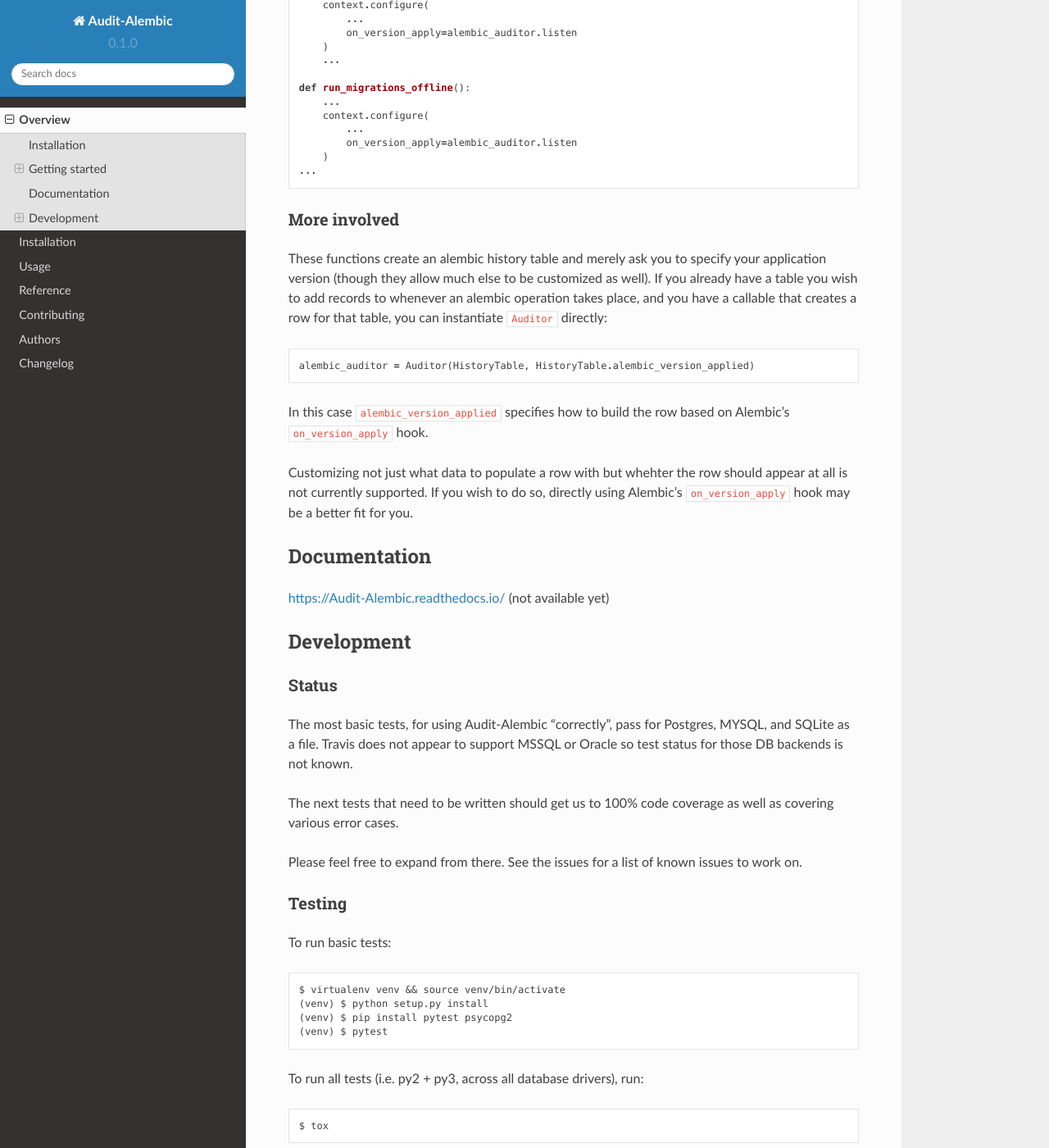
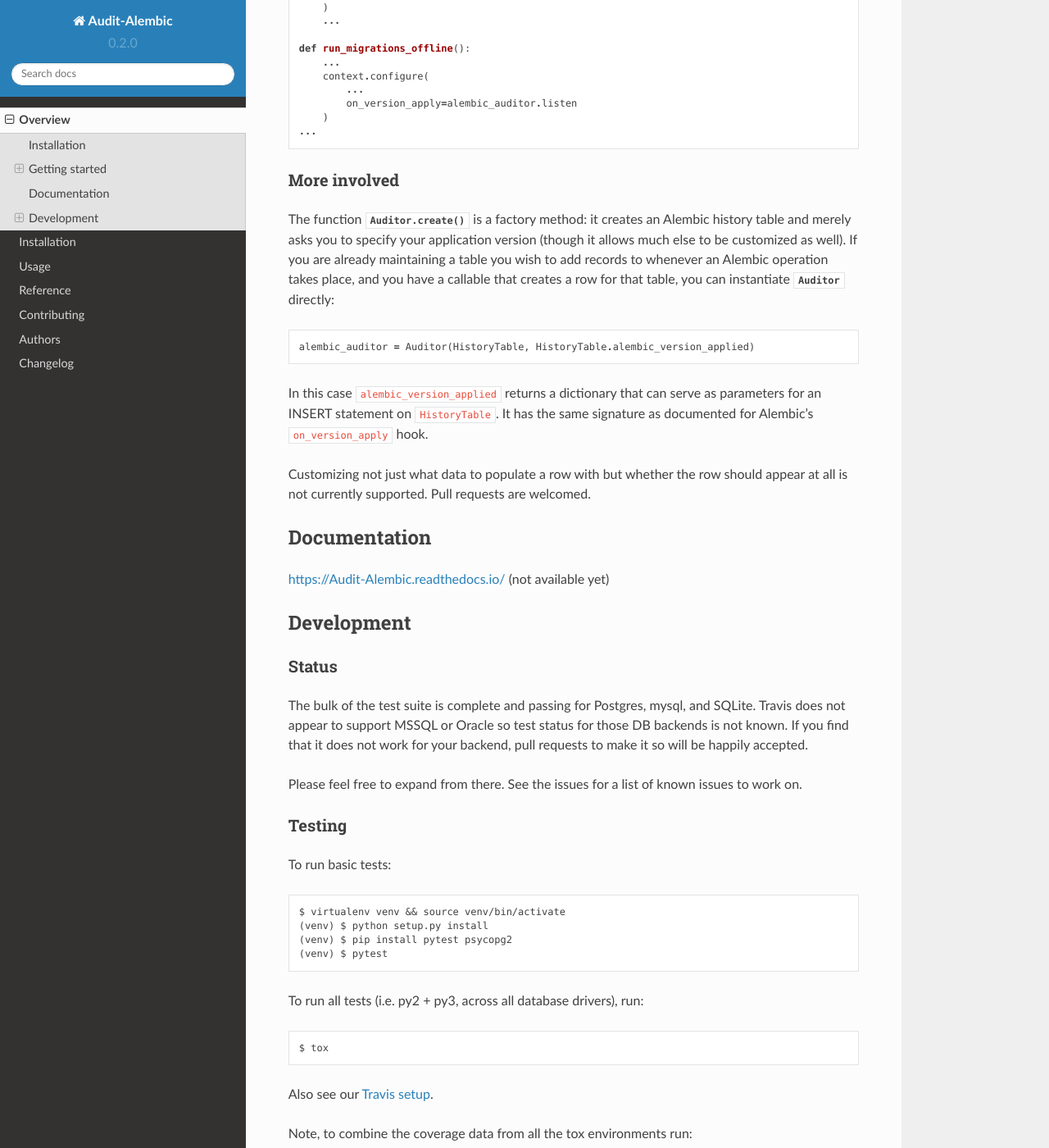
Before and after one commit to jpassaro/Audit-Alembic, a Sphinx documentation site: the page built from docs/readme.rst, in a window 1280 px wide and 1400 px high, scrolled down 1088 px. Shown: the whole window at 82% size. Built offline with Sphinx 7.4.7 and the Read the Docs theme 2.0.0, drawn with Linux system fonts in a browser that asks for light colours.

Commit message:
update docs

```diff
--- a/README.rst
+++ b/README.rst
@@ -24,14 +22,6 @@
     :alt: Travis-CI Build Status
     :target: https://travis-ci.org/jpassaro/Audit-Alembic
 
-.. |appveyor| image:: https://ci.appveyor.com/api/projects/status/github/jpassaro/Audit-Alembic?branch=master&svg=true
-    :alt: AppVeyor Build Status
-    :target: https://ci.appveyor.com/project/jpassaro/Audit-Alembic
-
-.. |requires| image:: https://requires.io/github/jpassaro/Audit-Alembic/requirements.svg?branch=master
-    :alt: Requirements Status
-    :target: https://requires.io/github/jpassaro/Audit-Alembic/requirements/?branch=master
-
 .. |codecov| image:: https://codecov.io/github/jpassaro/Audit-Alembic/coverage.svg?branch=master
     :alt: Coverage Status
     :target: https://codecov.io/github/jpassaro/Audit-Alembic
@@ -110,21 +96,21 @@
 More involved
 -------------
 
-These functions create an alembic history table and merely ask
-you to specify your application version (though they allow much
-else to be customized as well). If you already have a table you
-wish to add records to whenever an alembic operation takes place,
-and you have a callable that creates a row for that table,
-you can instantiate ``Auditor`` directly::
+The function :meth:`.Auditor.create` is a factory method: it creates an Alembic
+history table and merely asks you to specify your application version (though
+it allows much else to be customized as well). If you are already maintaining
+a table you wish to add records to whenever an Alembic operation takes place,
+and you have a callable that creates a row for that table, you can instantiate
+:class:`.Auditor` directly::
 
     alembic_auditor = Auditor(HistoryTable, HistoryTable.alembic_version_applied)
 
-In this case ``alembic_version_applied`` specifies how to build the row
-based on Alembic's ``on_version_apply`` hook.
+In this case ``alembic_version_applied`` returns a dictionary that can serve
+as parameters for an INSERT statement on ``HistoryTable``. It has the same
+signature as documented for Alembic's ``on_version_apply`` hook.
 
-Customizing not just what data to populate a row with but whehter the row
-should appear at all is not currently supported. If you wish to do so, directly
-using Alembic's ``on_version_apply`` hook may be a better fit for you.
+Customizing not just what data to populate a row with but whether the row
+should appear at all is not currently supported. Pull requests are welcomed.
 
 Documentation
 =============
@@ -137,12 +123,10 @@
 Status
 ------
 
-The most basic tests, for using Audit-Alembic "correctly", pass for Postgres,
-MYSQL, and SQLite as a file. Travis does not appear to support MSSQL or Oracle
-so test status for those DB backends is not known.
-
-The next tests that need to be written should get us to 100% code coverage
-as well as covering various error cases.
+The bulk of the test suite is complete and passing for Postgres, mysql, and
+SQLite. Travis does not appear to support MSSQL or Oracle so test status for
+those DB backends is not known. If you find that it does not work for your
+backend, pull requests to make it so will be happily accepted.
 
 Please feel free to expand from there. See the issues for a list of known
 issues to work on.
--- a/docs/conf.py
+++ b/docs/conf.py
@@ -26,7 +26,9 @@
 year = '2017'
 author = u'John Passaro'
 copyright = '{0}, {1}'.format(year, author)
-version = release = u'0.1.0'
+
+from audit_alembic import __version__ as version
+release = version
 
 pygments_style = 'trac'
 templates_path = ['.']
@@ -40,7 +42,7 @@
 if not on_rtd:  # only set the theme if we're building docs locally
     html_theme = 'sphinx_rtd_theme'
 
-html_use_smartypants = True
+# html_use_smartypants = True  # deprecated apparently
 html_last_updated_fmt = '%b %d, %Y'
 html_split_index = False
 html_sidebars = {
```
Also changed, not shown: other parts of README.rst (+2 -8 lines), CHANGELOG.rst (+14 -0 lines), .bumpversion.cfg.
